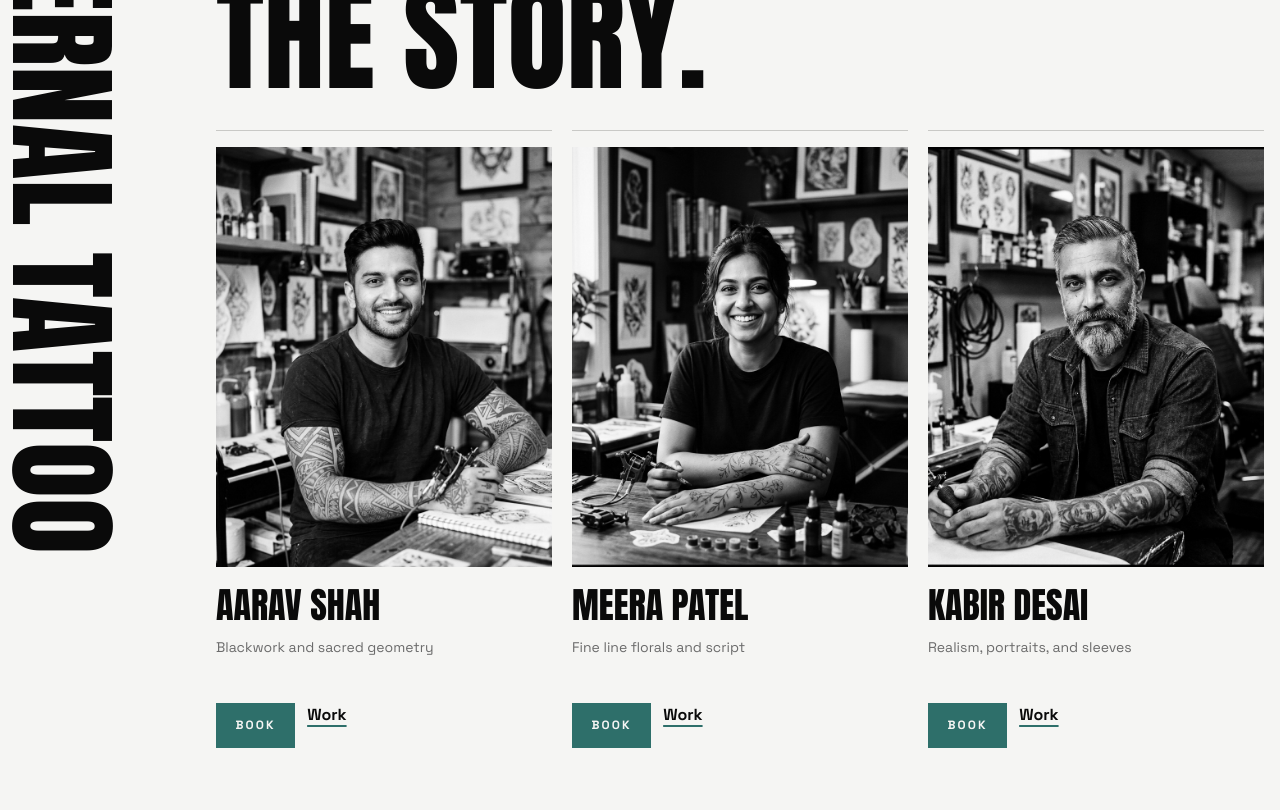
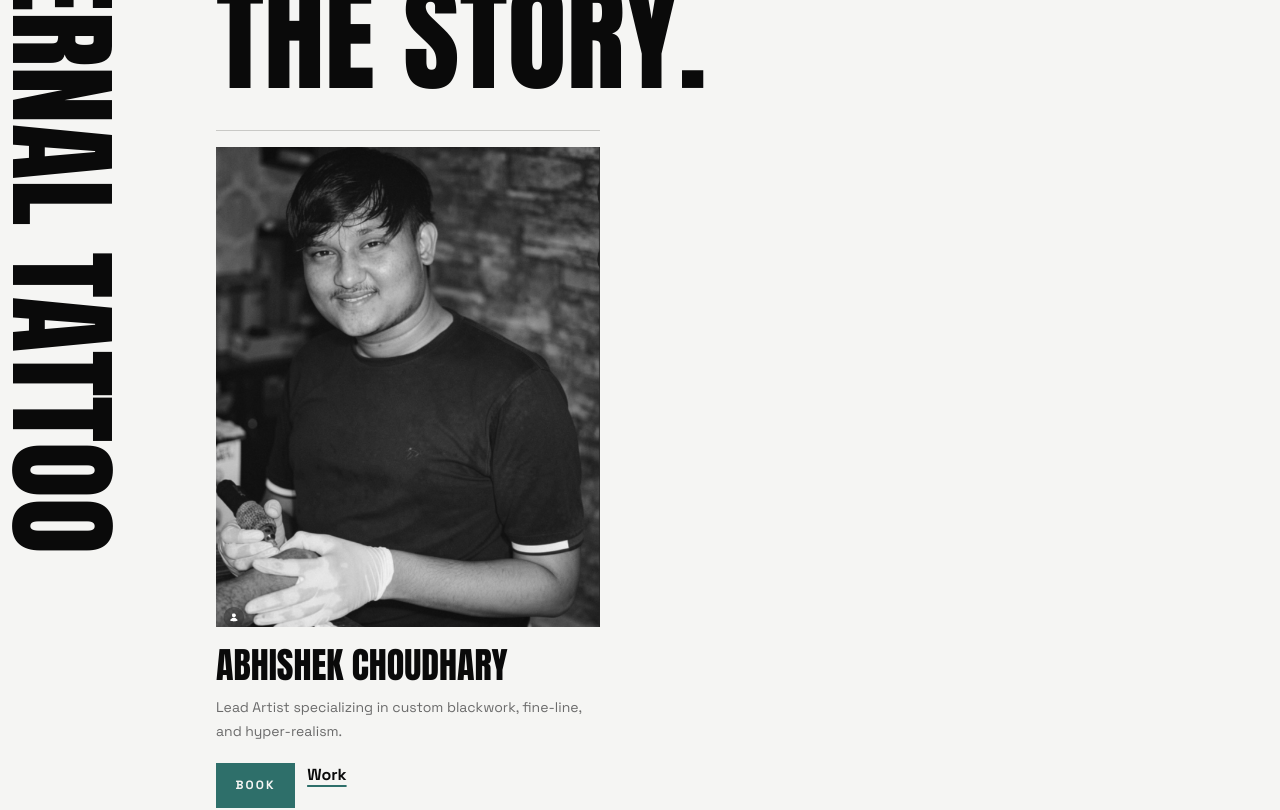
Before and after one commit to Abhishek5127/TheImperialTattooStudios, a Next.js app: page / in a window 1280 px wide. Shown: the part 4440-5250 px from the top of the page. Built offline with nearby package versions, Linux system fonts and the light colour scheme.

Commit message:
feat: show only one lead artist (Abhishek Choudhary) using uploaded custom portrait

```diff
--- a/src/components/SiteSections.tsx
+++ b/src/components/SiteSections.tsx
@@ -65,22 +65,10 @@ const gallery = [
 
 const artists = [
   {
-    name: "Aarav Shah",
-    specialty: "Blackwork and sacred geometry",
+    name: "Abhishek Choudhary",
+    specialty: "Lead Artist specializing in custom blackwork, fine-line, and hyper-realism.",
     imagePosition: "center",
-    src: "/artist_aarav.png",
-  },
-  {
-    name: "Meera Patel",
-    specialty: "Fine line florals and script",
-    imagePosition: "center",
-    src: "/artist_meera.png",
-  },
-  {
-    name: "Kabir Desai",
-    specialty: "Realism, portraits, and sleeves",
-    imagePosition: "center",
-    src: "/artist_kabir.png",
+    src: "/primary_artist.png",
   },
 ];
 
@@ -425,7 +413,7 @@ export function Artists() {
             <p className="eyebrow">Artists</p>
             <h2 className="section-title">Choose the hand that fits the story.</h2>
           </Reveal>
-          <div className="mt-10 grid gap-5 md:grid-cols-3">
+          <div className="mt-10 max-w-sm">
             {artists.map((artist) => (
               <Reveal key={artist.name}>
                 <article className="artist-card">
```
Also changed, not shown: public/primary_artist.png (added).
